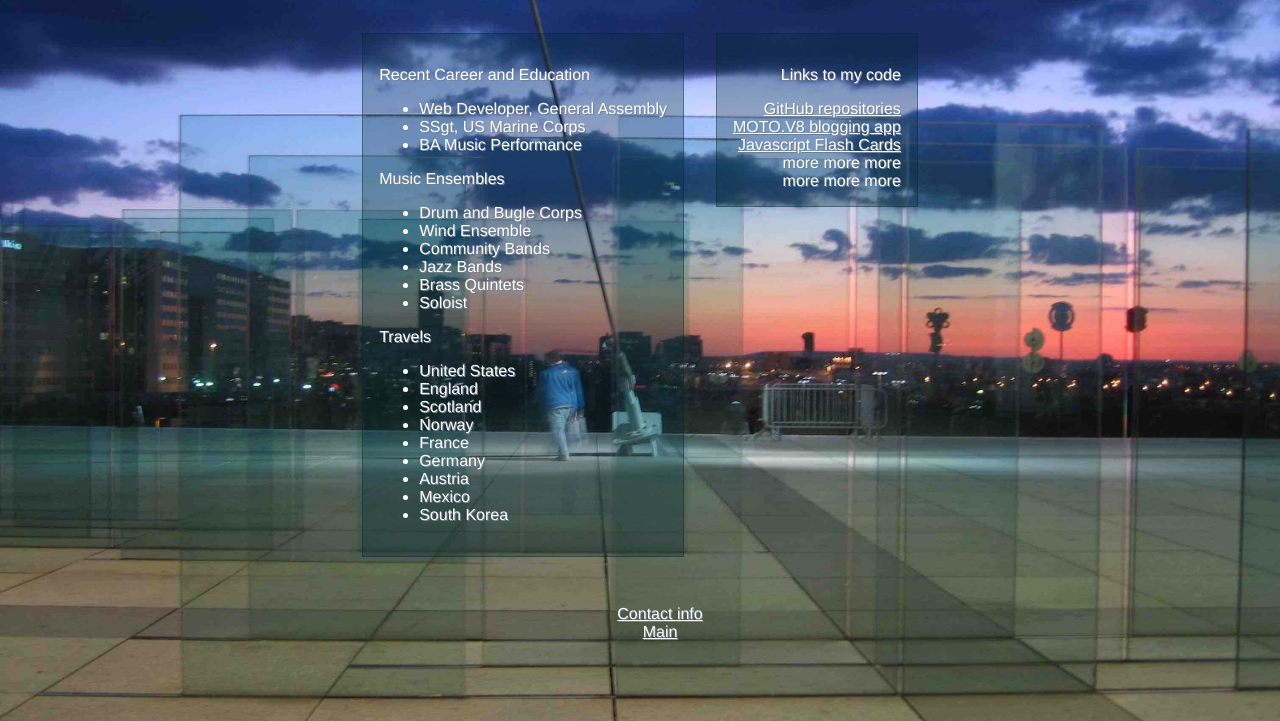
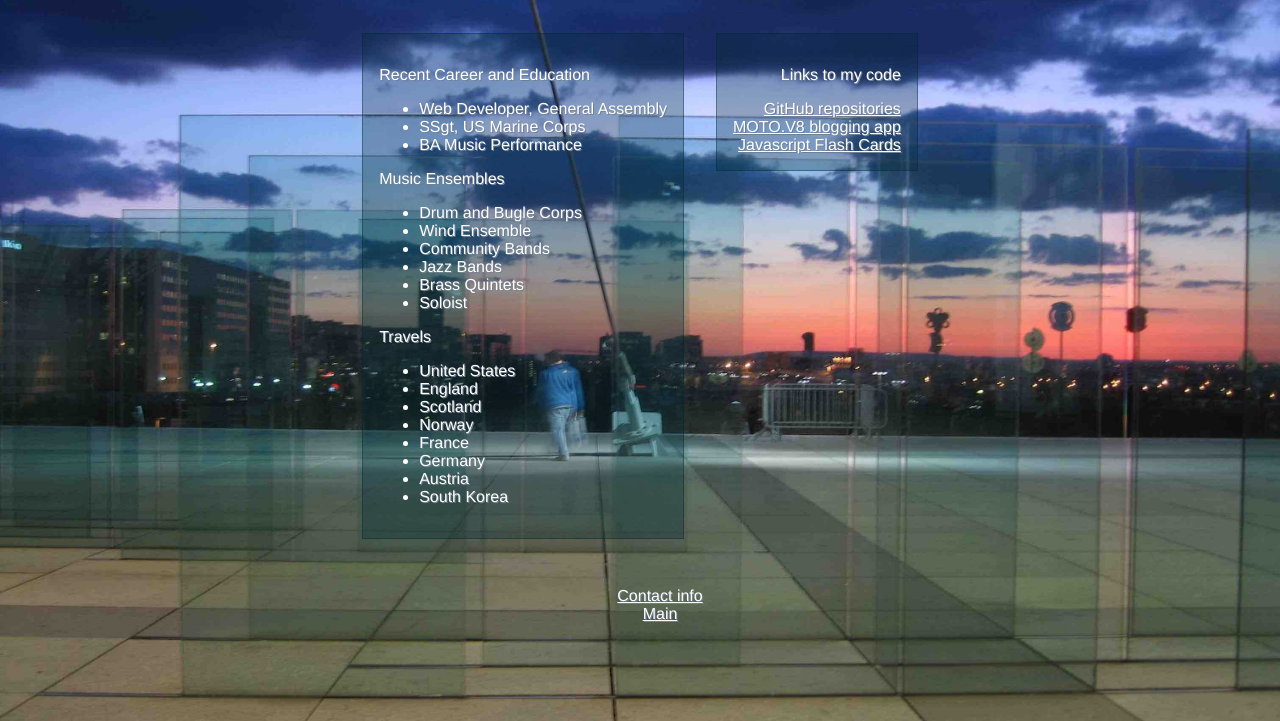
Before and after one commit to lelandjordon/lelandjordon.github.io, a website: page about.html in a window 1280 px wide. Shown: the part 79-800 px from the top of the page. Drawn offline with Linux system fonts and the light colour scheme.

Commit message:
editing About page

```diff
--- a/about.html
+++ b/about.html
@@ -42,7 +42,6 @@
 						<li>France</li>
 						<li>Germany</li>
 						<li>Austria</li>
-						<li>Mexico</li>
 						<li>South Korea</li>
 					</ul>
 				</section>
@@ -52,8 +51,6 @@
 			<li><a href="https://github.com/lelandjordon">GitHub repositories</a></li>
 			<li><a href="https://leland-motov8.herokuapp.com">MOTO.V8 blogging app</a></li>
 			<li><a href="http://lelandjordon.github.io/flashcards/">Javascript Flash Cards</a></li>
-			<li>more more more</li>
-			<li>more more more</li>
 		</div>
 	</div>
 	<!-- </list> -->
```
